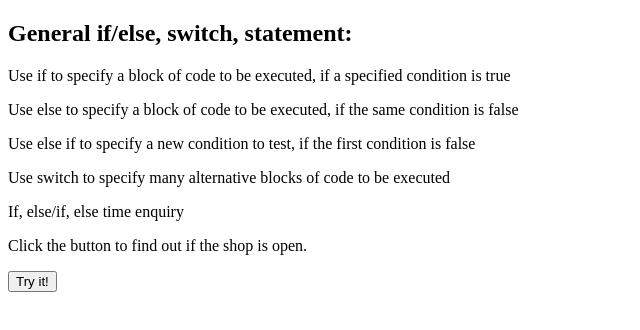
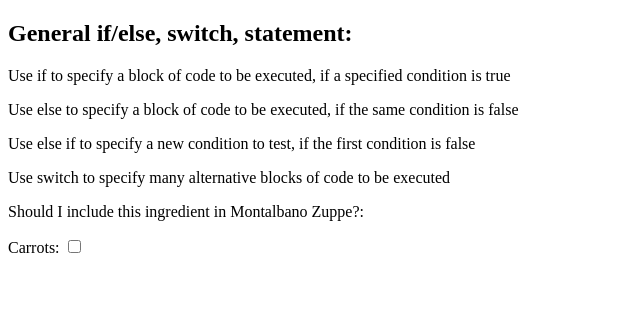
Before and after one commit to 1BobC/js-conditionals, a plain HTML site: page indexB.html in a window 1280 px wide. Shown: the whole page, without its empty margins (0-640 px from the left). Drawn offline with Linux system fonts and the light colour scheme.

Commit message:
Add first attempt at Montalbano Zuppe code to indexB.html

```diff
--- a/indexB.html
+++ b/indexB.html
@@ -73,7 +73,7 @@
         document.getElementById("demo1").innerHTML = "Ferry information: Today is " + day;
 </script>-->
 
-<p>If, else/if, else time enquiry</p>
+<!--<p>If, else/if, else time enquiry</p>
 <p>Click the button to find out if the shop is open.</p>
 <button onclick="myFunction()">Try it!</button>
 <p id= "demo2"></p>
@@ -92,6 +92,34 @@
     document.getElementById("demo2").innerHTML = "The hour is " + hour + sign;
     }
 
-</script>
+</script>-->
+
+<!--<p>Switch code Which ingredient do I add for Montelbano Zuppa ? </p>
+<p id= "demo3"></p>
+
+<script>
+    let ingrediant;
+</script>-->
+
+<p>Should I include this ingredient in Montalbano Zuppe?:</p>
+
+<label for="myCheck">Carrots:</label>
+<input type="checkbox" id="myCheck" onclick="myFunction()">
+
+<p id="text" style="display:none">Yes, include carrots!</p>
+
+<script>
+    function myFunction() {
+      let checkBox = document.getElementById("myCheck");
+      let text = document.getElementById("text"); //convert if/else to switch for more ingredients
+      if (checkBox.checked == true){
+        text.style.display = "block";
+      } else {
+         text.style.display = "none";
+      }
+    }
+    </script>
+
+
 </body>
 </html>
```
